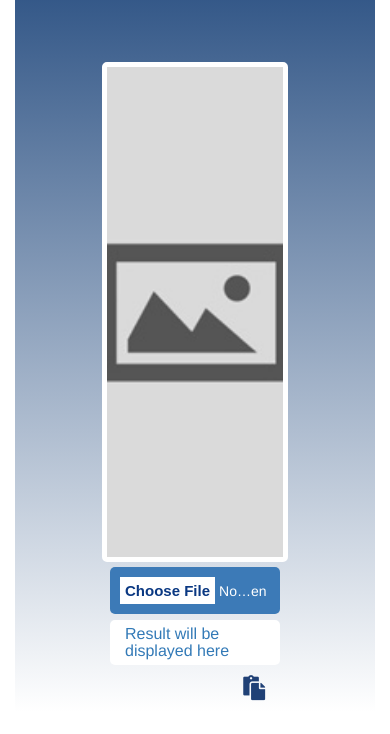
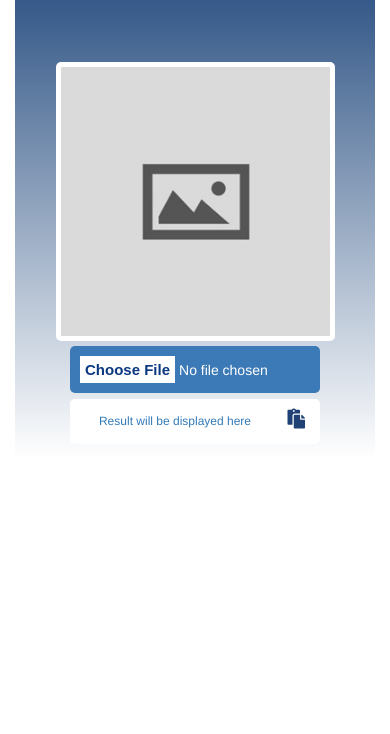
Before and after one commit to Manisharan-ritwik/FirmenichDemo, a plain HTML site: page Pick/index.html in a window 390 px wide. Shown: the part 110-844 px from the top of the page. Drawn offline with nearby package versions, Linux system fonts and the light colour scheme.

Commit message:
responsive applook css

```diff
--- a/Pick/applook.css
+++ b/Pick/applook.css
@@ -174,28 +174,61 @@ filter: progid:DXImageTransform.Microsoft.gradient( startColorstr='#345888', end
     background-color: #365a89;
 }
 
+
+
+@media only screen and (min-width: 768px) and (max-width: 991px) {
+.logo-upload {
+    bottom: -30px !important;
+}
+}
+
 @media only screen and (min-width: 320px) and (max-width: 991px) {
 	input[type=file] {
     float: none;
-    width: 68%;
+    width: 90%;
 
 }
 .upload-file {
     margin-right: 0px;
 }
 .result-bg {
-    width: 68%;
+    width: 90%;
     display: block;
     float: none;
 }
-
-
+.nav>li>a {
+    padding: 10px 25px;
+}
 .logo-upload {
-   bottom: -5px;
+    bottom: -5px;
 }
-
-.nav>li>a {
-   padding: 10px 25px;
+	#uploadedPic {
+    width: 80%;
+    height: auto;
 }
 
 }
+
+@media only screen and (min-width: 320px) and (max-width: 767px) {
+	#uploadedPic {
+    width: 90%;
+    height: auto;
+}
+input[type=file] {
+    width: 100%;
+}
+.result-bg {
+    width: 100%;
+}
+.result {
+    float: left;
+    width: 84%;
+}
+h3#resultdisplay {
+    font-size: 12px;
+}
+.result-bg span {
+    font-size: 20px;
+}
+
+}
```
